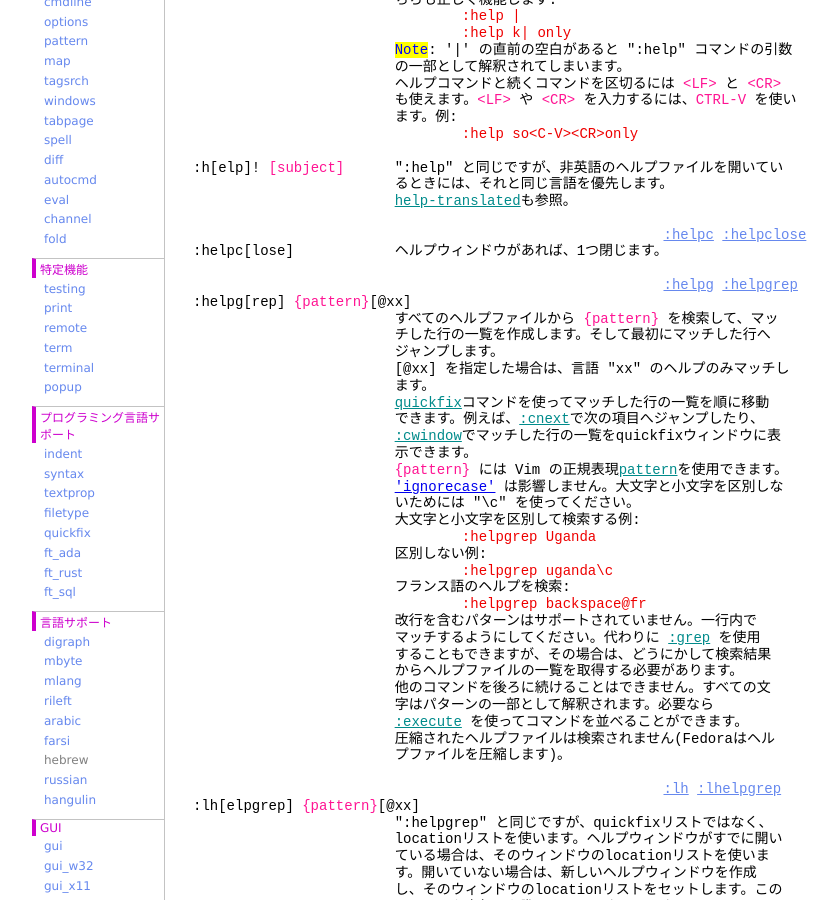
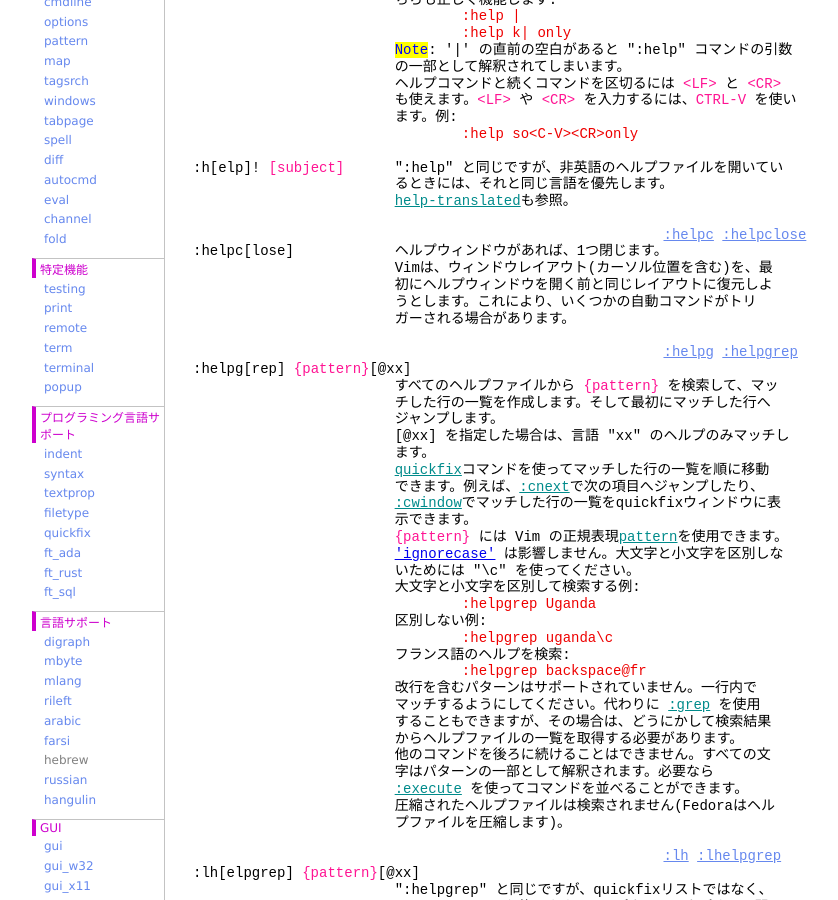
Before and after one commit to vim-jp/vimdoc-ja, a Jekyll site: the page built from helphelp.html, in a window 1280 px wide and 900 px high, scrolled down 1669 px. Shown: the whole window, without its empty margins (208-1046 px from the left). Built offline with Jekyll 4.4.1, drawn with Linux system fonts in a browser that asks for light colours; nearby versions of some CDN libraries; comment, search, counter and statistics services are not loaded; some of the changed text lies outside the part shown.

Commit message:
Generated by Travis JOB 2855.1
https://travis-ci.org/vim-jp/vimdoc-ja-working/builds/603751609

```diff
--- a/helphelp.html
+++ b/helphelp.html
@@ -3,7 +3,7 @@ layout: vimdoc
 helpname: 'helphelp'
 ---
 <div id='vimCodeElement'>
-<a class="Constant" href="helphelp.html" name="helphelp.txt">helphelp.txt</a>&nbsp;&nbsp;For&nbsp;<span class="Identifier">Vim バージョン 8.1.</span>&nbsp;&nbsp;Last change: 2019 May 04<br>
+<a class="Constant" href="helphelp.html" name="helphelp.txt">helphelp.txt</a>&nbsp;&nbsp;For&nbsp;<span class="Identifier">Vim バージョン 8.1.</span>&nbsp;&nbsp;Last change: 2019 Oct 18<br>
 <br>
 <br>
 &nbsp;&nbsp;&nbsp;&nbsp;&nbsp;&nbsp;&nbsp;&nbsp;&nbsp;&nbsp;&nbsp;&nbsp;&nbsp;&nbsp;&nbsp;&nbsp;&nbsp;&nbsp;<span class="Identifier">VIMリファレンスマニュアル&nbsp;&nbsp;&nbsp;&nbsp;by Bram Moolenaar</span><br>
@@ -105,6 +105,10 @@ helpname: 'helphelp'
 <br>
 &nbsp;&nbsp;&nbsp;&nbsp;&nbsp;&nbsp;&nbsp;&nbsp;&nbsp;&nbsp;&nbsp;&nbsp;&nbsp;&nbsp;&nbsp;&nbsp;&nbsp;&nbsp;&nbsp;&nbsp;&nbsp;&nbsp;&nbsp;&nbsp;&nbsp;&nbsp;&nbsp;&nbsp;&nbsp;&nbsp;&nbsp;&nbsp;&nbsp;&nbsp;&nbsp;&nbsp;&nbsp;&nbsp;&nbsp;&nbsp;&nbsp;&nbsp;&nbsp;&nbsp;&nbsp;&nbsp;&nbsp;&nbsp;&nbsp;&nbsp;&nbsp;&nbsp;&nbsp;&nbsp;&nbsp;&nbsp;<a class="Constant" href="helphelp.html#:helpc" name=":helpc">:helpc</a>&nbsp;<a class="Constant" href="helphelp.html#:helpclose" name=":helpclose">:helpclose</a><br>
 :helpc[lose]&nbsp;&nbsp;&nbsp;&nbsp;&nbsp;&nbsp;&nbsp;&nbsp;&nbsp;&nbsp;&nbsp;&nbsp;ヘルプウィンドウがあれば、1つ閉じます。<br>
+&nbsp;&nbsp;&nbsp;&nbsp;&nbsp;&nbsp;&nbsp;&nbsp;&nbsp;&nbsp;&nbsp;&nbsp;&nbsp;&nbsp;&nbsp;&nbsp;&nbsp;&nbsp;&nbsp;&nbsp;&nbsp;&nbsp;&nbsp;&nbsp;Vimは、ウィンドウレイアウト(カーソル位置を含む)を、最<br>
+&nbsp;&nbsp;&nbsp;&nbsp;&nbsp;&nbsp;&nbsp;&nbsp;&nbsp;&nbsp;&nbsp;&nbsp;&nbsp;&nbsp;&nbsp;&nbsp;&nbsp;&nbsp;&nbsp;&nbsp;&nbsp;&nbsp;&nbsp;&nbsp;初にヘルプウィンドウを開く前と同じレイアウトに復元しよ<br>
+&nbsp;&nbsp;&nbsp;&nbsp;&nbsp;&nbsp;&nbsp;&nbsp;&nbsp;&nbsp;&nbsp;&nbsp;&nbsp;&nbsp;&nbsp;&nbsp;&nbsp;&nbsp;&nbsp;&nbsp;&nbsp;&nbsp;&nbsp;&nbsp;うとします。これにより、いくつかの自動コマンドがトリ<br>
+&nbsp;&nbsp;&nbsp;&nbsp;&nbsp;&nbsp;&nbsp;&nbsp;&nbsp;&nbsp;&nbsp;&nbsp;&nbsp;&nbsp;&nbsp;&nbsp;&nbsp;&nbsp;&nbsp;&nbsp;&nbsp;&nbsp;&nbsp;&nbsp;ガーされる場合があります。<br>
 <br>
 &nbsp;&nbsp;&nbsp;&nbsp;&nbsp;&nbsp;&nbsp;&nbsp;&nbsp;&nbsp;&nbsp;&nbsp;&nbsp;&nbsp;&nbsp;&nbsp;&nbsp;&nbsp;&nbsp;&nbsp;&nbsp;&nbsp;&nbsp;&nbsp;&nbsp;&nbsp;&nbsp;&nbsp;&nbsp;&nbsp;&nbsp;&nbsp;&nbsp;&nbsp;&nbsp;&nbsp;&nbsp;&nbsp;&nbsp;&nbsp;&nbsp;&nbsp;&nbsp;&nbsp;&nbsp;&nbsp;&nbsp;&nbsp;&nbsp;&nbsp;&nbsp;&nbsp;&nbsp;&nbsp;&nbsp;&nbsp;<a class="Constant" href="helphelp.html#:helpg" name=":helpg">:helpg</a>&nbsp;<a class="Constant" href="helphelp.html#:helpgrep" name=":helpgrep">:helpgrep</a><br>
 :helpg[rep]&nbsp;<span class="Special">{pattern}</span>[@xx]<br>
```
